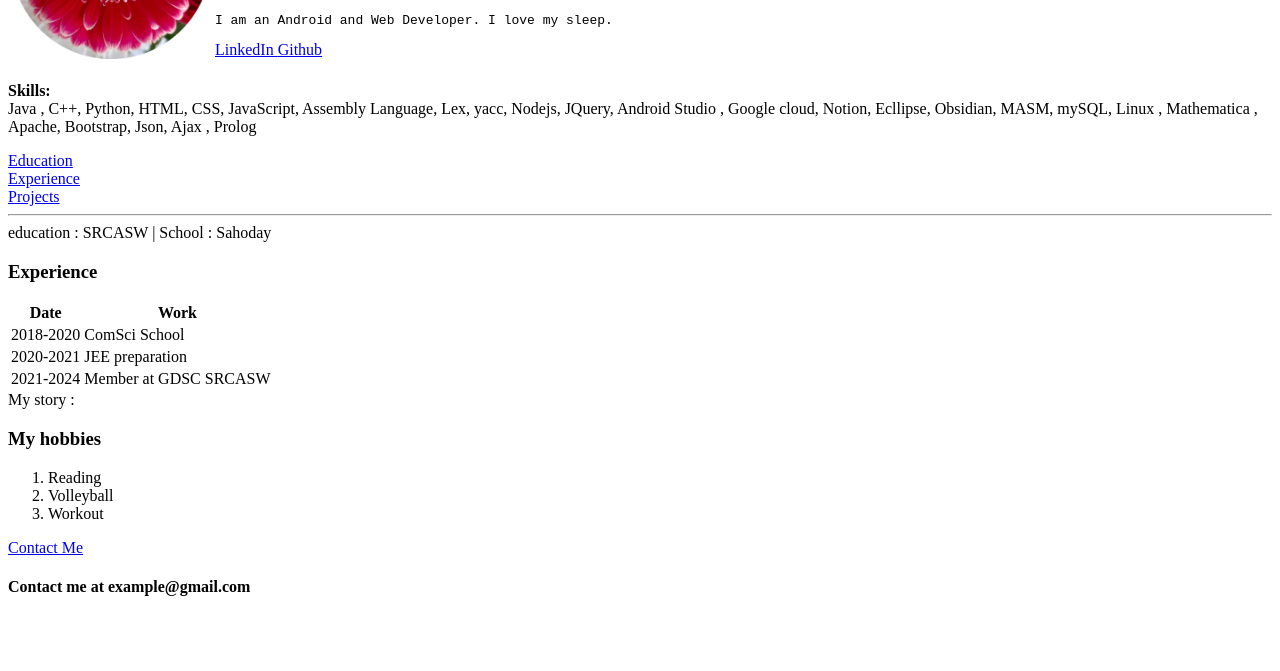
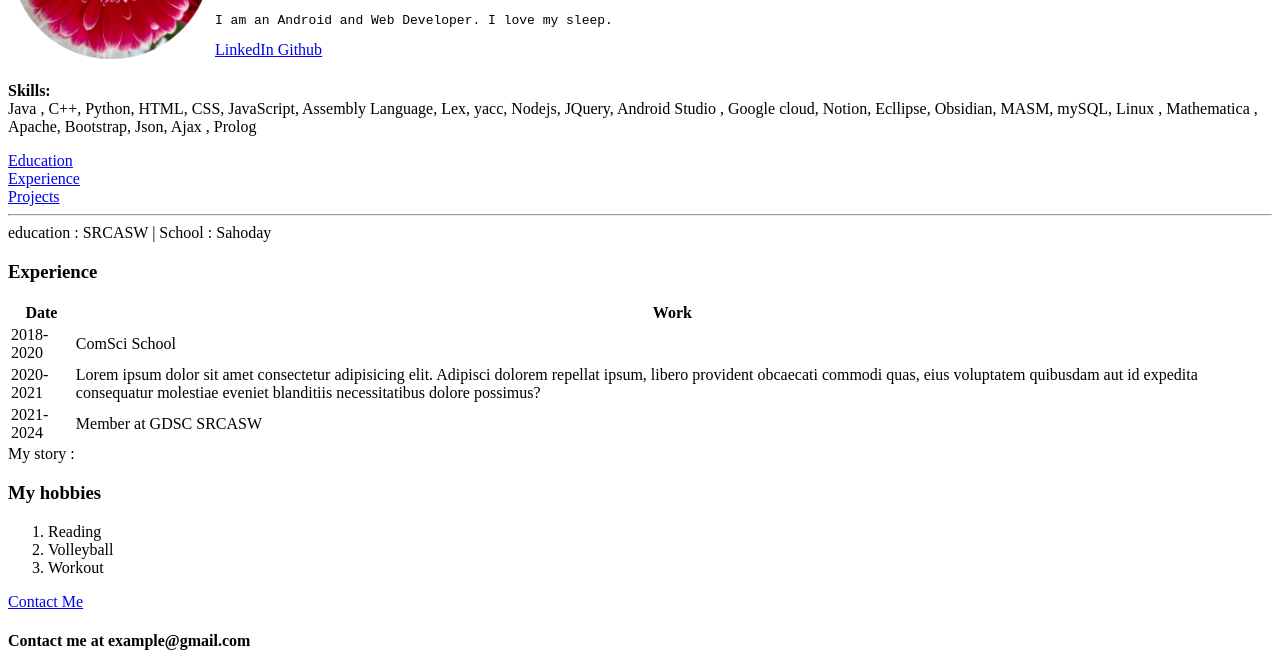
Before and after one commit to dev-jyotshna/cv, a plain HTML site: page index.html in a window 1280 px wide. Shown: the part 152-823 px from the top of the page. Before the commit the page ends 800 px from the top, so only its background shows below. Drawn offline with Linux system fonts and the light colour scheme.

Commit message:
updated dummy exp

```diff
--- a/index.html
+++ b/index.html
@@ -34,7 +34,7 @@
                 <thead><tr><th>Date</th> <th>Work</th></tr></thead>
                 <tbody>
                     <tr><td>2018-2020</td><td>ComSci School</td></tr>
-                    <tr><td>2020-2021</td><td>JEE preparation</td></tr>
+                    <tr><td>2020-2021</td><td>Lorem ipsum dolor sit amet consectetur adipisicing elit. Adipisci dolorem repellat ipsum, libero provident obcaecati commodi quas, eius voluptatem quibusdam aut id expedita consequatur molestiae eveniet blanditiis necessitatibus dolore possimus?</td></tr>
                     <tr><td>2021-2024</td><td>Member at GDSC SRCASW</td></tr>
                 </tbody>
             </table>
```
